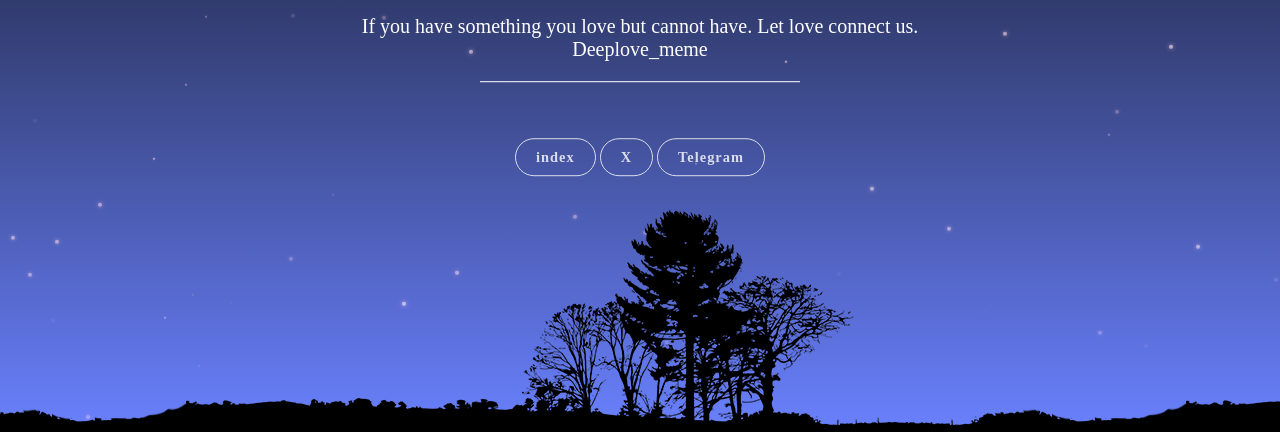
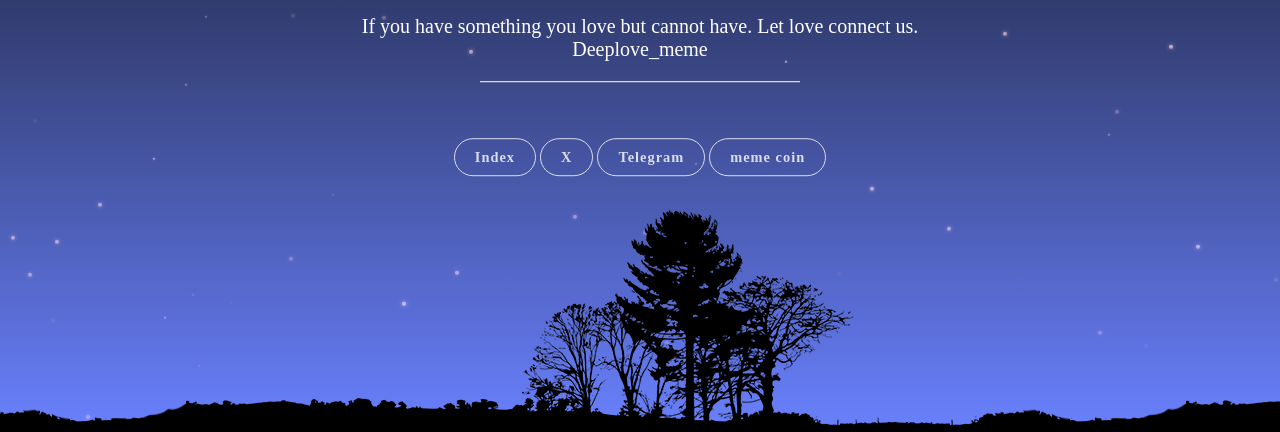
Before and after one commit to Deeplovememe/Deeplove_meme, a plain HTML site: page index.html in a window 1280 px wide. Shown: the part 368-800 px from the top of the page. Drawn offline with Linux system fonts and the light colour scheme.

Commit message:
Update index.html

```diff
--- a/index.html
+++ b/index.html
@@ -23,9 +23,10 @@
         <hr class="hr">
         <nav class="cover-navigation cover-navigation--primary">
             <ul class="navigation">
-                <li class="navigation__item"><a href="https://deeplove.space" target="_blank" title="index">index</a></li>
+                <li class="navigation__item"><a href="https://deeplove.space" target="_blank" title="Index">Index</a></li>
                 <li class="navigation__item"><a href="https://x.com/deeplove_meme" target="_blank" title="X">X</a></li>
-                 <li class="navigation__item"><a href="https://t.me/Deeplove_meme" title="Telegram">Telegram</a></li>
+                <li class="navigation__item"><a href="https://t.me/Deeplove_meme" title="Telegram">Telegram</a></li>
+                <li class="navigation__item"><a href="https://four.meme/token/0xc495048deb6b426ab9b0fcdce339f368d4213203?code=CPUE2M5HW7LR" title=" meme coin"> meme coin</a></li>
             </ul>
         </nav>
 
```
